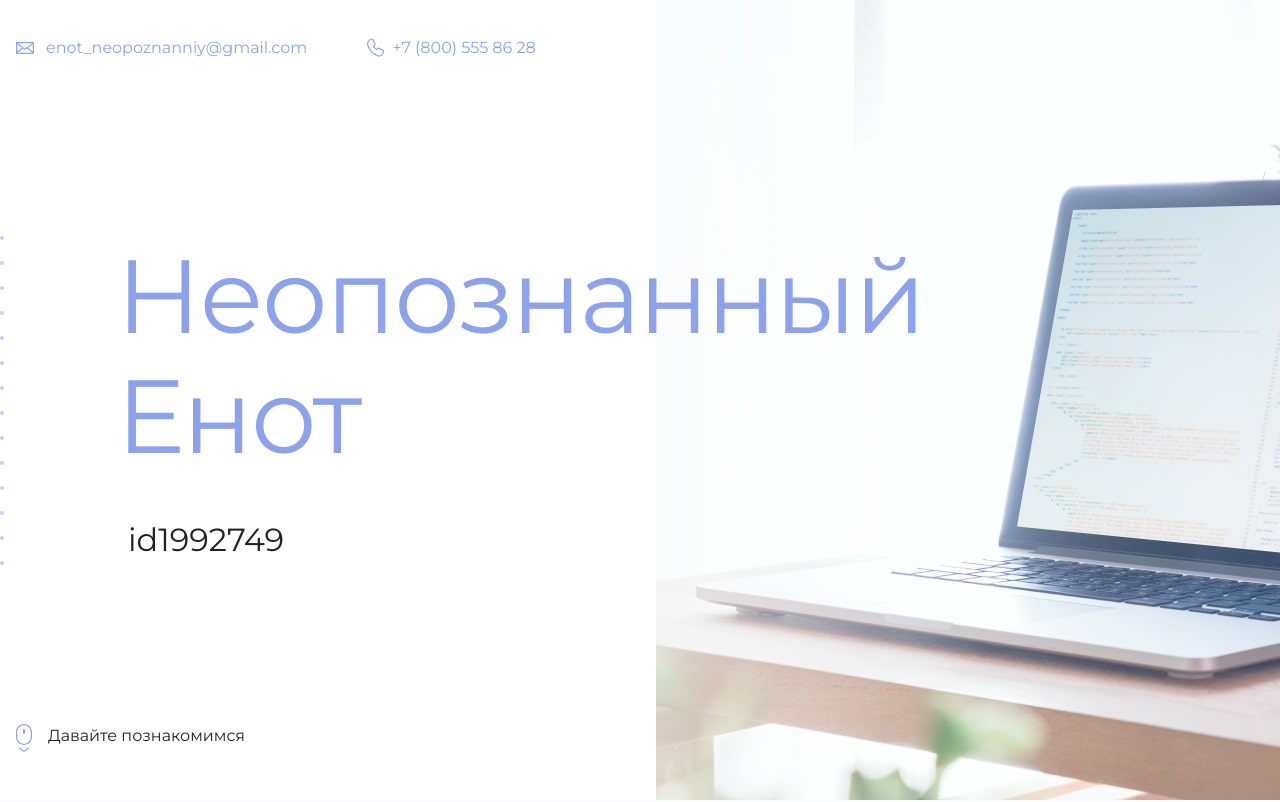
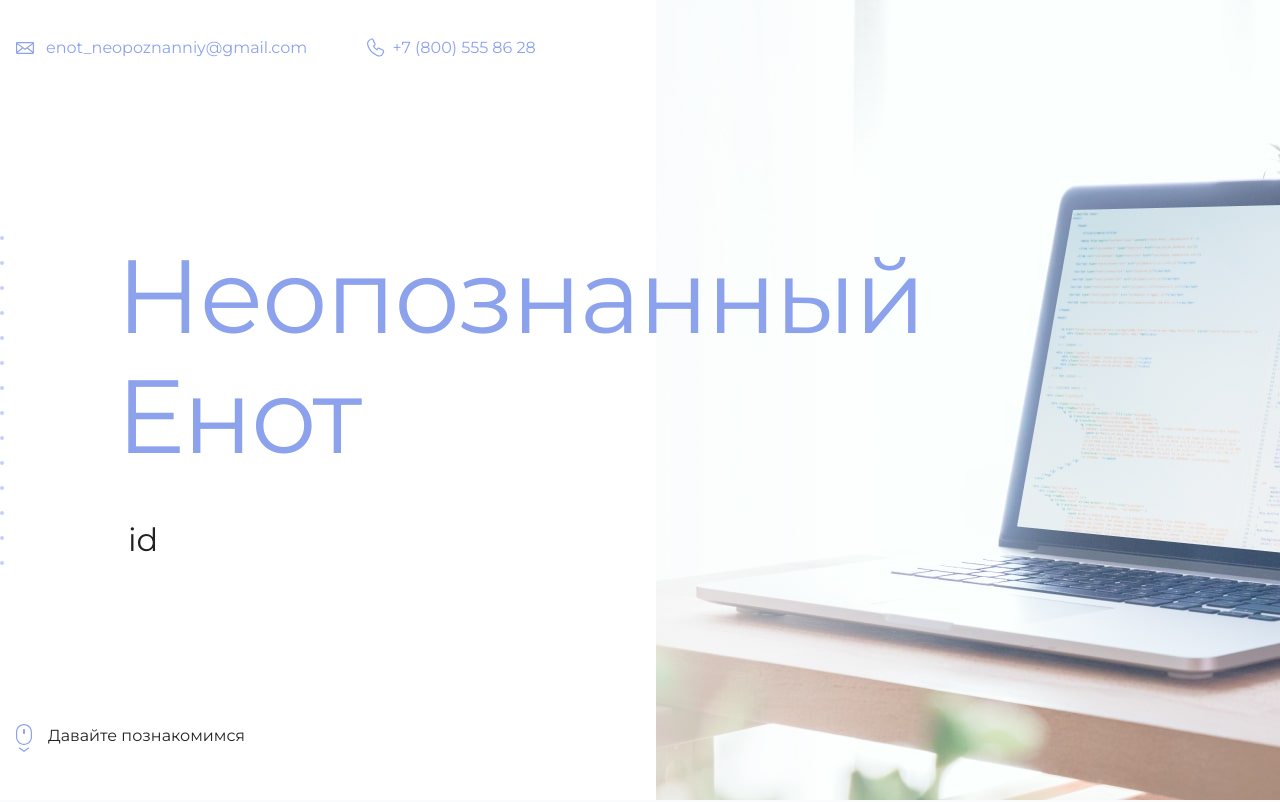
Before and after one commit to LevDiakov/my-site, a plain HTML site: page index.html in a window 1280 px wide. Shown: the top 802 px of the page. Drawn offline with Linux system fonts and the light colour scheme.

Commit message:
Удаляет id

```diff
--- a/index.html
+++ b/index.html
@@ -19,7 +19,7 @@
       <section class="hero-image">
         <div class="container">
           <h1 class="heading">Неопознанный Енот</h1>
-          <p>id1992749</p>
+          <p>id</p>
         </div>
       </section>
 
```
